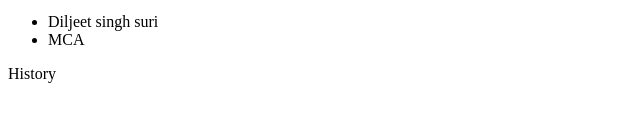
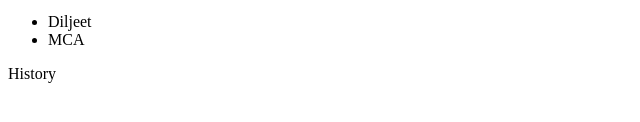
Before and after one commit to Diljeetsinghsuri/forum, a plain HTML site: page home.html in a window 1280 px wide. Shown: the part 570-692 px from the top of the page, 0-640 px from the left. Drawn offline with Linux system fonts and the light colour scheme.

Commit message:
name changed

```diff
--- a/home.html
+++ b/home.html
@@ -66,7 +66,7 @@
 		<div>
 			<ul class="list-group">
 				<li class="list-group-item">
-			Diljeet singh suri</li>
+			Diljeet</li>
 			<li class="list-group-item">
 			MCA</li>
 			</ul>
```
